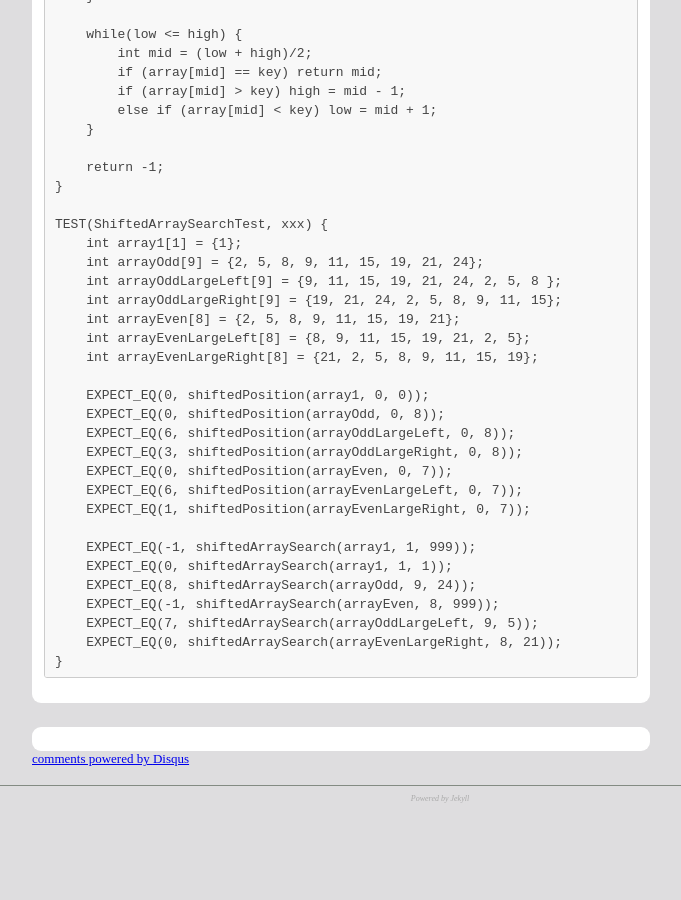
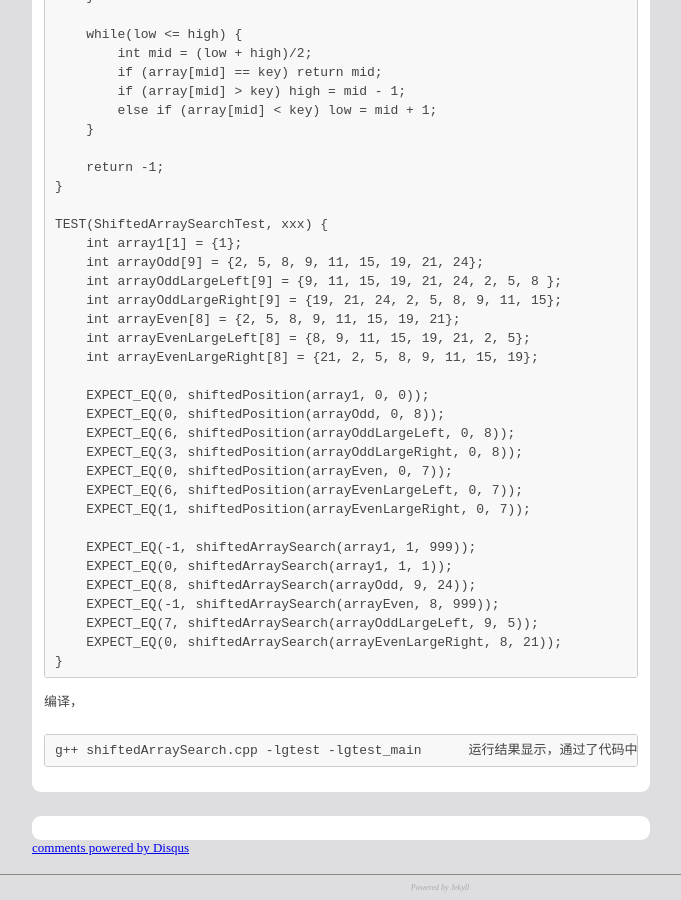
Before and after one commit to RockHong/rockhong.github.com, a Jekyll site: the page built from _posts/2013-07-30-a-interview-question-binary-search-on-shifted-array.md, in a window 1280 px wide and 900 px high, scrolled down 1777 px. Shown: the whole window, without its empty margins (200-881 px from the left). Built offline with Jekyll 4.4.1, drawn with Linux system fonts in a browser that asks for light colours; comment, search, counter and statistics services are not loaded; before the commit the page ends 2588 px from its top, so only the background shows below that.

Commit message:
post: interview question, search in shifted array

```diff
--- a/_posts/2013-07-30-a-interview-question-binary-search-on-shifted-array.md
+++ b/_posts/2013-07-30-a-interview-question-binary-search-on-shifted-array.md
@@ -119,3 +119,8 @@ image_desc:
         EXPECT_EQ(7, shiftedArraySearch(arrayOddLargeLeft, 9, 5));
         EXPECT_EQ(0, shiftedArraySearch(arrayEvenLargeRight, 8, 21));
     }
+
+编译，
+
+    g++ shiftedArraySearch.cpp -lgtest -lgtest_main
+运行结果显示，通过了代码中的测试。
```
